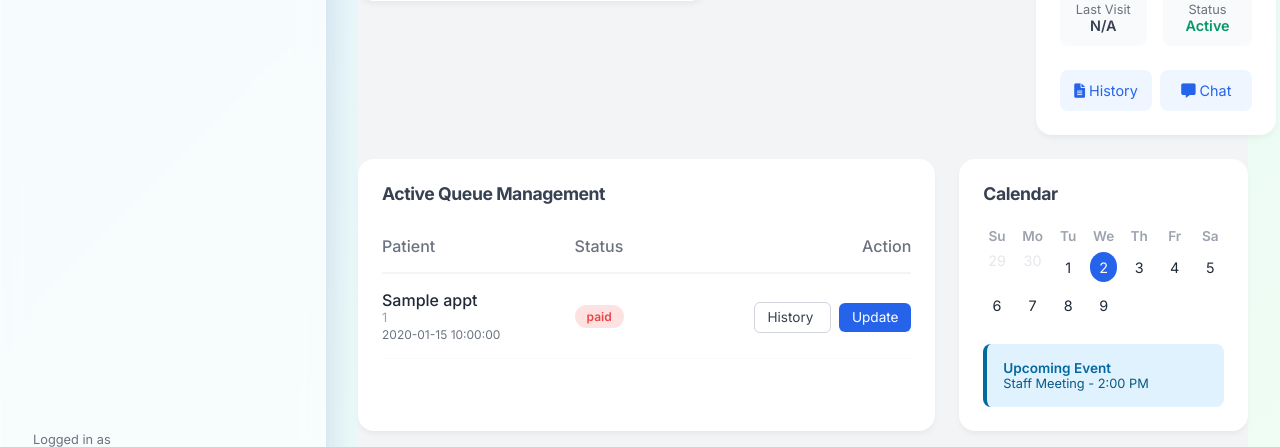
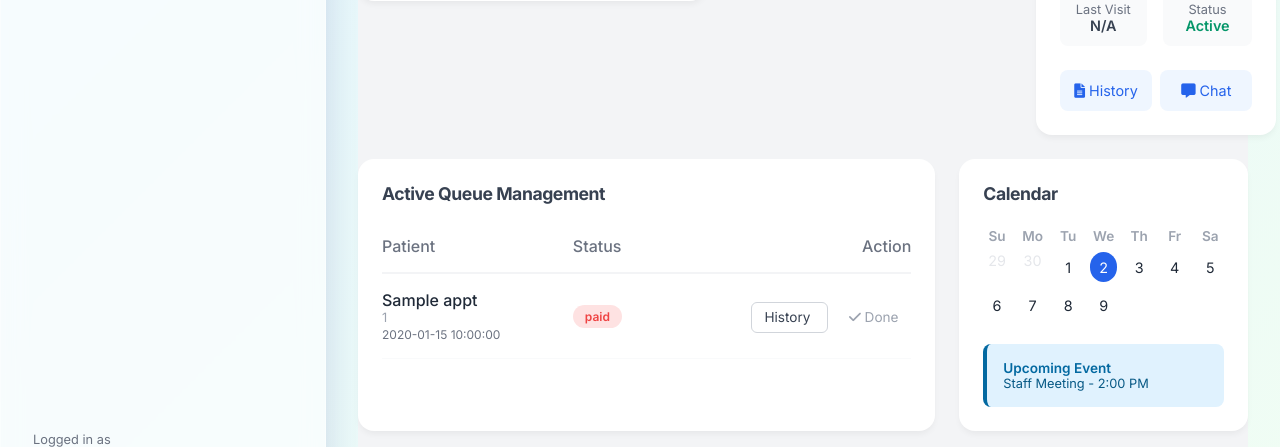
Before and after one commit to prasannabme2022/AWS-Captone-project, a Flask app: template templates/doctor/dashboard.html in a window 1280 px wide. Shown: the part 662-1109 px from the top of the page. Run offline with Flask 3, Linux system fonts and the light colour scheme; the template is opened without the code that fills it: most values are stand-ins (such as "Sample title", 1, 10 or a date in 2020).

Commit message:
feat: Add context-aware check-in buttons to doctor dashboard

```diff
--- a/templates/doctor/dashboard.html
+++ b/templates/doctor/dashboard.html
@@ -250,10 +250,27 @@
                                 style="background: white; border: 1px solid #d1d5db; color: #374151; padding: 0.4rem 0.8rem; border-radius: 6px; font-size: 0.85rem; cursor: pointer; text-decoration: none; margin-right: 0.5rem;">
                                 History
                             </a>
+
+                            {% if appt.status == 'BOOKED' %}
                             <a href="{{ url_for('advance_status', appt_id=appt.appointment_id) }}"
-                                style="background: #2563eb; color: white; border: none; padding: 0.4rem 0.8rem; border-radius: 6px; font-size: 0.85rem; cursor: pointer; text-decoration: none;">
-                                Update
+                                style="background: #10b981; color: white; border: none; padding: 0.4rem 0.8rem; border-radius: 6px; font-size: 0.85rem; cursor: pointer; text-decoration: none; display: inline-flex; align-items: center; gap: 0.3rem;">
+                                <i class="fas fa-check-circle"></i> Check In
                             </a>
+                            {% elif appt.status == 'CHECKED-IN' %}
+                            <a href="{{ url_for('advance_status', appt_id=appt.appointment_id) }}"
+                                style="background: #2563eb; color: white; border: none; padding: 0.4rem 0.8rem; border-radius: 6px; font-size: 0.85rem; cursor: pointer; text-decoration: none; display: inline-flex; align-items: center; gap: 0.3rem;">
+                                <i class="fas fa-stethoscope"></i> Start Consult
+                            </a>
+                            {% elif appt.status == 'CONSULTING' %}
+                            <a href="{{ url_for('advance_status', appt_id=appt.appointment_id) }}"
+                                style="background: #f59e0b; color: white; border: none; padding: 0.4rem 0.8rem; border-radius: 6px; font-size: 0.85rem; cursor: pointer; text-decoration: none; display: inline-flex; align-items: center; gap: 0.3rem;">
+                                <i class="fas fa-flag-checkered"></i> Complete
+                            </a>
+                            {% else %}
+                            <span style="color: #9ca3af; font-size: 0.85rem; padding: 0.4rem 0.8rem;">
+                                <i class="fas fa-check"></i> Done
+                            </span>
+                            {% endif %}
                         </td>
                     </tr>
                     {% endfor %}
```
